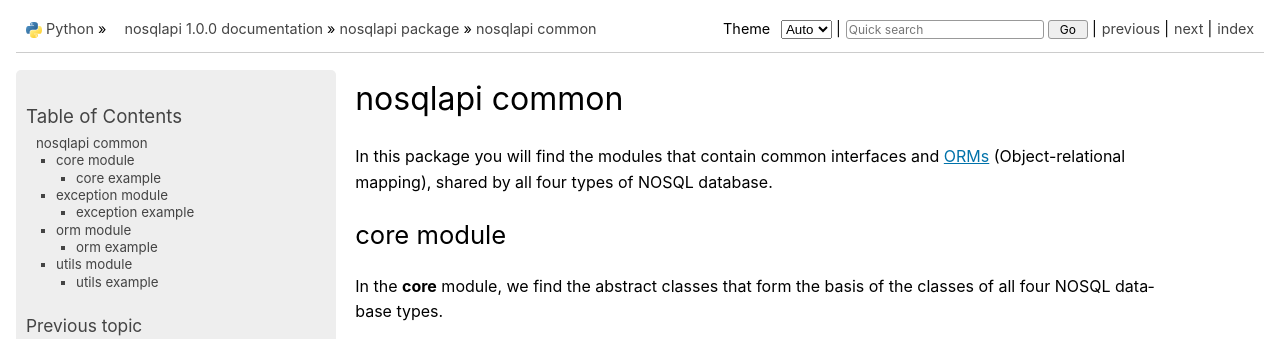
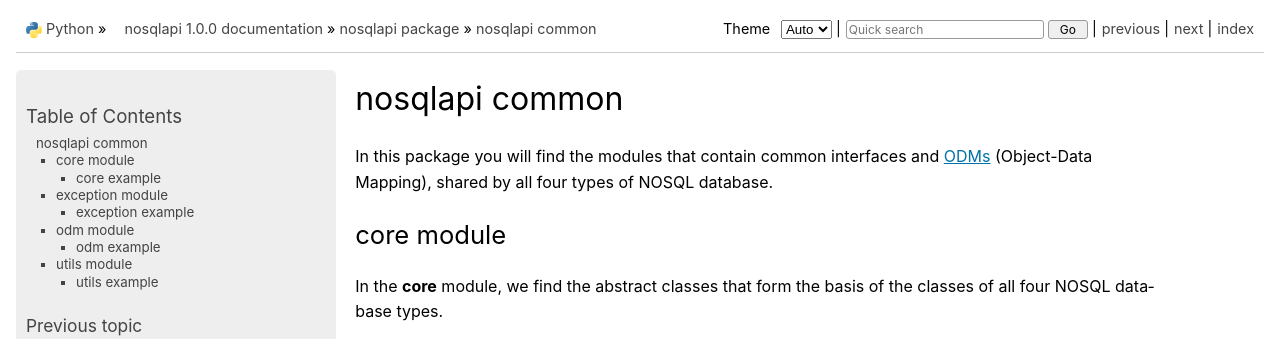
Before and after one commit to MatteoGuadrini/nosqlapi, a Sphinx documentation site: the page built from docs/source/nosqlapi_common.rst, in a window 1280 px wide and 900 px high. Shown: the top 339 px of the window. Built offline with Sphinx 7.4.7, drawn with Linux system fonts in a browser that asks for light colours; some of the changed text lies outside the part shown.

Commit message:
Refactor documentation orm module into odm 'Object Data Mapper'

```diff
--- a/docs/source/nosqlapi_common.rst
+++ b/docs/source/nosqlapi_common.rst
@@ -3,8 +3,8 @@
 nosqlapi common
 ===============
 
-In this package you will find the modules that contain common interfaces and `ORMs <https://en.wikipedia.org/wiki/Object%E2%80%93relational_mapping>`_
-(Object-relational mapping), shared by all four types of NOSQL database.
+In this package you will find the modules that contain common interfaces and `ODMs <https://en.wikipedia.org/wiki/Object%E2%80%93relational_mapping>`_
+(Object-Data Mapping), shared by all four types of NOSQL database.
 
 core module
 -----------
@@ -77,21 +77,21 @@ The exceptions stated in this form are used in certain circumstances. See the `t
     raise nosqlapi.UnknownError('in short')
 
 
-orm module
+odm module
 ----------
 
-In the **orm** module, we find generic classes represent real objects present in various NOSQL databases.
+In the **odm** module, we find generic classes represent real objects present in various NOSQL databases.
 
 .. note::
     These objects are not mandatory for the implementation of their own NOSQL module.
     Rather they serve to help the end user have some consistency in python.
 
-.. automodule:: nosqlapi.common.orm
+.. automodule:: nosqlapi.common.odm
     :members:
     :special-members:
     :show-inheritance:
 
-orm example
+odm example
 ***********
 
 The classes within the module are python representations of real objects in the database.
@@ -100,7 +100,7 @@ The classes within the module are python representations of real objects in the
 
     import nosqlapi
 
-    null = nosqlapi.common.orm.Null()     # compare with null object into database
+    null = nosqlapi.common.odm.Null()     # compare with null object into database
     null = nosqlapi.Null()                # in short
     map_ = nosqlapi.Map()                 # like dict
     inet = nosqlapi.Inet('192.168.1.1')   # ipv4/ipv6 addresses
```
Also changed, not shown: README.md (+5 -5 lines), docs/source/build.rst (+4 -4 lines), docs/source/nosqlapi_column.rst (+6 -6 lines), docs/source/nosqlapi_doc.rst (+6 -6 lines), docs/source/nosqlapi_graph.rst (+6 -6 lines), docs/source/nosqlapi_kv.rst (+6 -6 lines).
